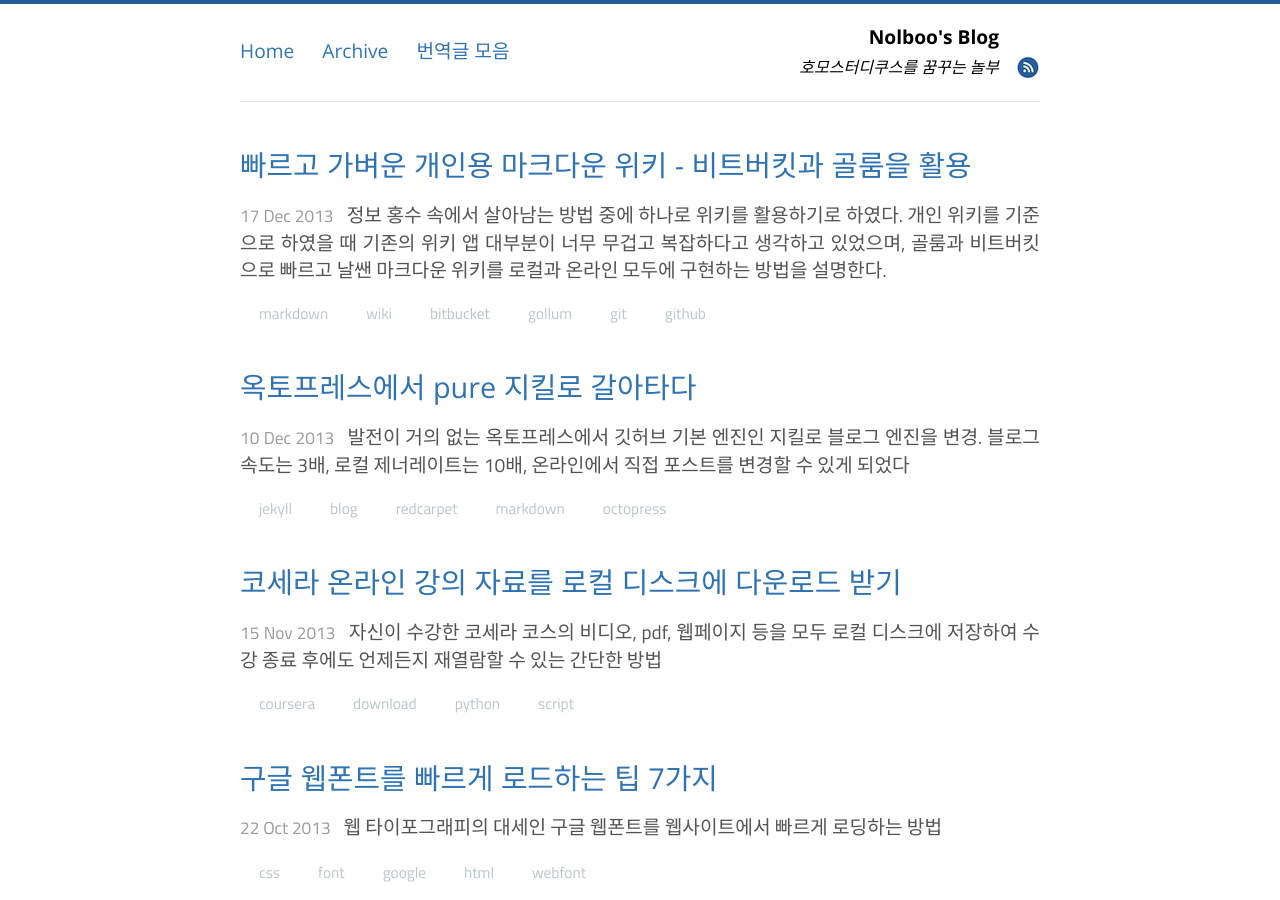
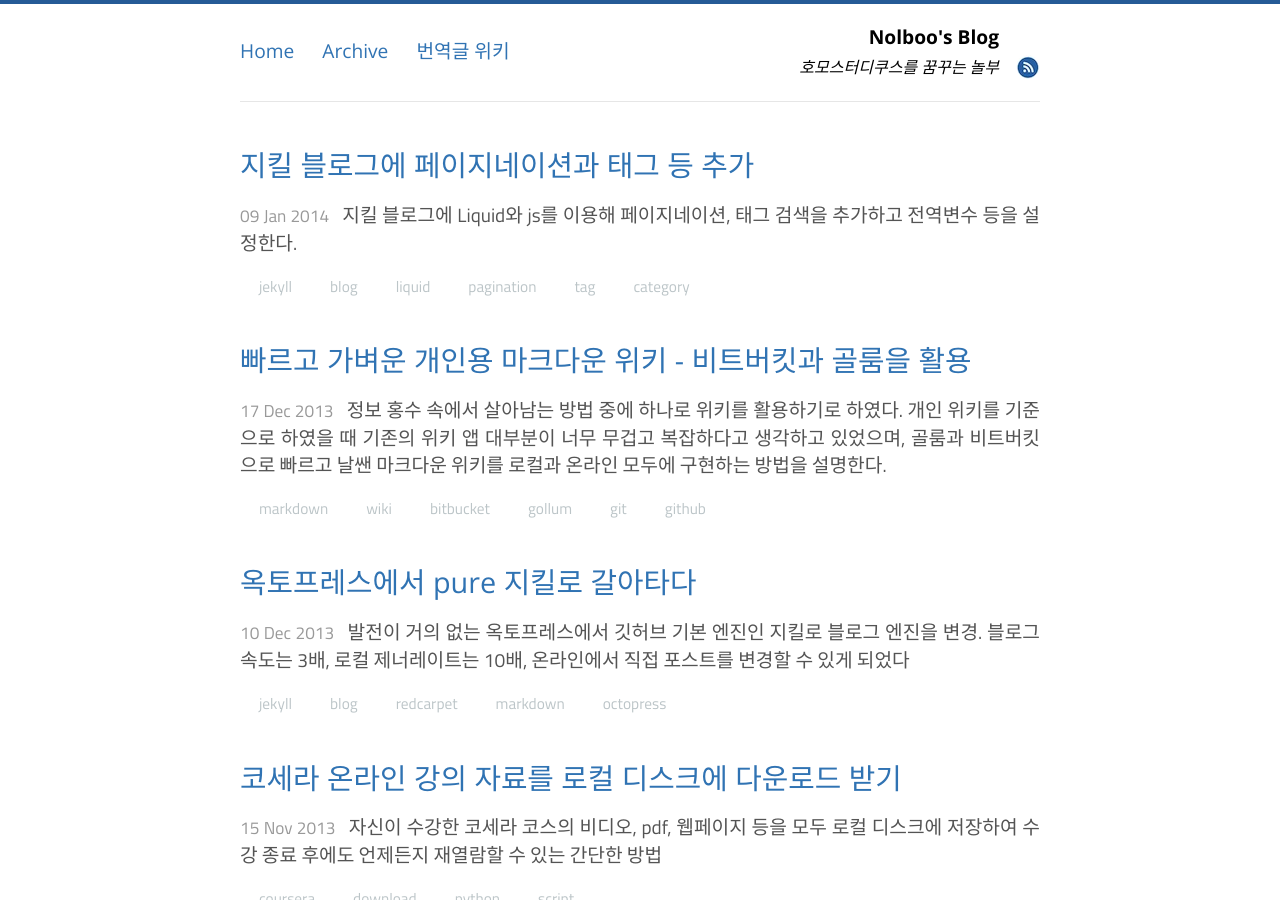
Before and after one commit to nolboo/nolboo.github.io, a Jekyll site: the page built from index.html, in a window 1280 px wide and 900 px high. Built offline with Jekyll 4.4.1, drawn with Linux system fonts in a browser that asks for light colours; Markdown is read by kramdown in place of the engine named in the settings; the list of posts is cut into pages by our own code; some of the changed text lies outside the part shown.

Commit message:
Post upgrade jekyll blog

````diff
--- a/_layouts/default.html
+++ b/_layouts/default.html
@@ -33,7 +33,7 @@
         <nav>
           <a class="{% if page.category == 'about' %} selected {% endif %}" href="/">Home</a>
           <a class="{% if page.category == 'blog' %} selected {% endif %}" href="/archive/">Archive</a>
-          <a class="{% if page.category == 'trans' %} selected {% endif %}" href="/trans/">번역글 모음</a>
+          <a class="{% if page.category == 'trans' %} selected {% endif %}" href="//github.com/nolboo/nolboo.github.io/wiki">번역글 위키</a>
         </nav>
         <div class="pull-right right logo">
           <div class="name">
--- /dev/null
+++ b/_posts/2014-01-09-upgrade-jekyll-github-blog.markdown
@@ -0,0 +1,141 @@
+---
+layout: post
+title: "지킬 블로그에 페이지네이션과 태그 등 추가"
+description: "지킬 블로그에 Liquid와 js를 이용해 페이지네이션, 태그 검색을 추가하고 전역변수 등을 설정한다."
+category: blog
+tags: [jekyll, blog, liquid, pagination, tag, category]
+---
+
+[블로그를 지킬로 변경](http://nolboo.github.io/blog/2013/12/10/change-to-jekyll/)하고 꼭 필요한 기능을 중심으로 서서히 진화시켜 나가고 있다. 그런데 어찌된 일인지 이 블로그 저장소를 스타하신 분이 88분, 포크하신 분이 9분, 와치하시는 분이 33분이나 된다. 덜덜;; 블로그 때문인지 번역글 위키 때문인지는 모르겠지만 둘다 열심히 해야한다는 생각은 마구마구 들었지만, 연말과 새해에 걸쳐 거의 한달간 심한 담걸림증과 감기로 글 하나도 제대로 쓰기 힘들었다 - 고 변명해본다. :-)
+
+며칠 전 깃허브는 [CDN 호스팅 속도를 더욱 높이고](https://github.com/blog/1715-faster-more-awesome-github-pages), [트래픽 분석](https://github.com/blog/1672-introducing-github-traffic-analytics)을 선보이는 등 발전을 거듭하고 있는 것 같다.
+
+블로그 기능 중 오늘까지 추가한 부분은 초기 화면의 페이지네이션, 태그 검색, 소셜 전역 변수 등이다. 거의 다른 분들의 글이나 공식문서 등을 참고하여 내 블로그에 맞도록 고쳤기 때문에 여기선 과정을 중심으로 간략히 설명한다.
+
+### [Liquid Template System](https://github.com/Shopify/liquid)
+
+지킬은 다른 정적사이트 제러레이터와 마찬가지로 두 개의 중괄호로 변수를 표현하는 템플릿 시스템을 사용한다. 예를 들어 `site.name`을 두 개의 중괄호로 감싸면 웹사이트 이름을 출력한다는 식이다.
+
+지킬은 Shopify가 만든 Liquid 템플릿 시스템을 사용하고 있으며, (역사가 오래되어서) 많이 쓰이고 있는 [Mustache.js](http://mustache.github.io/)나 이를 확장하여 최근 각광받고 있는 [Handlebars.js](http://handlebarsjs.com/)와 같은 템플릿 라이브러리와 유사하다.
+
+지킬은 세 개의 주요 글로벌 변수를 가진다 : `site`, `page`, `content`.
+
+`site` 변수의 값은 환경설정 화일인 `_config.yml`에 지정한다. `_config.yml` 화일의 `name` 필드는 `site.name` 형식으로 가져올 수 있다. 마친가지로 각 페이지의 front matter에서도 가져올 수 있다. 중괄호로 감싼 `page.title`는 페이지 front matter의 `title` 필드 값을 가져온다.
+
+자세한 설명은 [Liquid for Designers](https://github.com/Shopify/liquid/wiki/Liquid-for-Designers)를 읽어보면 된다. 리퀴드가 작동하는 방법을 이해해야 지킬을 마스터할 수 있다고하니 계속 배울 예정이다.
+
+## 초기 화면 [페이지네이션](http://jekyllrb.com/docs/pagination/) - [한글](http://svperstarz.github.io/jekyll-docs-ko/docs/pagination/)
+
+페이지네이션을 활성화하기 위해 `_config.yml`에 다음을 추가한다.
+
+    paginate: 10
+
+위 설정값은 페이지 당 10개의 포스트를 보여준다. 숫자값은 변경할 수 있다.
+
+이제 지킬의 `paginator` 글로벌 변수를 적용해보자. 단, `paginator`는 홈페이지(`index.html`)에서만 작동한다.
+
+이전에는 사이트의 모든 포스트를 나타내는 `site.posts`를 사용하였지만 이젠 `_config.yml`의 `paginate`의 값에 따라 포스트 개수를 나누어서 나타내는 `paginator.posts`를 사용한다.
+
+`paginator` 글로벌 변수는 `previous_page`와 `next_page` 속성을 가진다. `total_pages`는 모든 블로그 포스트를 보여주는 데 필요한 페이지의 총수이다. 예를 들어 26개의 블로그 포스트가 있고 페이지 당 10 포스트라면, `paginator.total_pages`는 3이다.
+
+[지킬 페이지네이션 문서](http://jekyllrb.com/docs/pagination/)([한글](http://svperstarz.github.io/jekyll-docs-ko/docs/pagination/))에서 추천하는 방법을 따르되 페이지네이션 링크는 두번째 예시를 취한다. `div` `ul` 형식으로 변환하고, 적절한 css 클래스를 적용한 `index.html`은 다음과 같다.
+
+```html
+{% raw  %}
+<section>
+  <ul class="posts">
+    <!-- This loops through the paginated posts -->
+    {% for post in paginator.posts %}
+      <li>
+        <h2>
+          <a href="{{ post.url }}">{{ post.title }}</a>
+        </h2>
+        <p>
+          <span class="date">{{ post.date | date_to_string }}</span>
+          <span class="description">{{ post.description }}</span>
+        </p>
+        <ul class="tags cf">
+          {% for tag in post.tags %}
+          <li><a href="/search/?tags={{ tag }}">{{ tag | downcase }}</a></li>
+          {% endfor %}
+        </ul>
+      </li>
+    {% endfor %}
+  </ul>
+
+  <!-- Pagination links -->
+  <ul class="pagination clearfix">
+    {% if paginator.previous_page %}
+      {% if paginator.previous_page == 1 %}
+      <li><a href="/">Prev</a></li>
+      {% else %}
+      <li><a href="/page{{ paginator.previous_page }}">Prev</a></li>
+      {% endif %}
+    {% else %}
+    <li><span class="disabled">Prev</span></li>
+    {% endif %}
+    {% if paginator.page == 1 %}
+    <li><span class="active">1</span></li>
+    {% else %}
+    <li><a href="/">1</a></li>
+    {% endif %}
+    {% for count in (2..paginator.total_pages) %}
+      {% if count == paginator.page %}
+      <li><span class="active">{{ count }}</span></li>
+      {% else %}
+      <li><a href="/page{{ count }}">{{ count }}</a></li>
+      {% endif %}
+    {% endfor %}
+    {% if paginator.next_page %}
+    <li><a href="/page{{ paginator.next_page }}">Next</a></li>
+    {% else %}
+    <li><span class="disabled">Next</span></li>
+    {% endif %}
+  </ul>
+</section>>
+{% endraw %}
+```
+
+## 검색
+
+### 태그와 카테고리
+
+포스트의 분류를 위해 태그를 사용하기로 하였다. 지킬의 `pretty` 퍼머링크 모드에선 카테고리를 별도의 페이지로 만들기 때문에 블로그의 소스 디렉토리가 산만해질 위험이 있어 카테고리는 조금 신중하게 사용하려고 한다. 검색해보니 간단하고 딱 원하는대로 구현한 [포스트](http://alexpearce.me/2012/04/simple-jekyll-searching/)가 있어서 따라해 보았다.
+
+아래와 같은 순서로 구현하는 것을 설명해 놓았는데:
+
+1. `search.json`과 `post.json`을 만들어 각 포스트의 태그를 포함하는 일종의 데이타베이스 역할을 하는 화일을 만다.
+2. 각 태그 검색의 결과 페이지인 `search.html`을 만든다.
+3. 필요한 자바스크립트를 적용한다.
+
+단, 내 블로그는 `pretty` 퍼머링크 모드를 사용하므로, 자바스크립트의 `/search.html?tags=` 부분을 `/search/?tags=`로 변경해야 한다.
+
+* 태그와 관련된 CSS를 조절하여 좋아하던 미니멀리즘식으로 CSS 스타일링하였다.
+* **여러 단어로 이루어진 태그에서는 제대로 작동하지 않으므로 한 단어의 태그만 사용하거나 `-` 등으로 단어를 연결해야 한다.**
+* 참조 링크 : [Simple Jekyll Searching](http://alexpearce.me/2012/04/simple-jekyll-searching/)
+
+### 풀텍스트 검색
+
+워낙 정보를 쌓아놓는 성격이어서 풀텍스트 검색을 좋아하지만, 지킬의 검색 인덱스 생성 방식이 첫 영문자 두 개의 JSON을 생성하는 방법이라 한글이 지원되지 않는다. 몇 개의 글을 읽어보고 대충 적용해 보았으나 대부분이 플러그인 방식이라서 깃허브의 `safe` 모드에선 작동되지 않는다. 이 블로그는 아직 포스트 수도 많지 않으니, 태그 검색만을 적용하고 풀텍스트 검색은 일단 보류하기로 하였다. 블로그를 내가 사용하는 on-the-fly 방식이 아닌 제너레이트한 후에 깃허브나 다른 호스팅에 올리는 것을 선호하는 분들을 위해 링크만 남겨놓는다.
+
+* [아주 빠른 필터링 검색](http://jzhang.io/add-search-to-jekyll)이나 페이지네이션에선 동작하지 않는다니 `archive` 페이지에 구현할까 망설인 것.
+* [일종의 인스턴트 검색](http://christian-fei.com/simple-jekyll-search-jquery-plugin/)
+* [반응형 풀텍스트 검색](http://www.marran.com/tech/jquery-full-text-indexing-on-jekyll/)
+* [Lunr 적용](http://dreamand.me/web/fulltext-search-at-jekyll-site/)
+* [Lunr 적용2](https://github.com/slashdotdash/jekyll-lunr-js-search)
+
+## 소셜 전역 변수
+
+트위터 계정과 같은 새로운 전역 변수를 만들려면, `_config.yml` 화일에 다음과 같이 YAML을 추가하면 된다.
+
+```
+author:
+    twitter: n0lb00
+    github: nolboo
+```
+
+이제 `site.author.twitter` 리퀴드 태그로 트위터 계정을 접근할 수 있다.
+
+오늘은 여기까지입니다. 이 글을 보시는 모든 분들께
+
+<mark>새해 복 많이 받으시길 바랍니다!!</mark>
--- a/index.html
+++ b/index.html
@@ -54,5 +54,4 @@ description: 호모스터디쿠스를 꿈꾸는 놀부
     <li><span class="disabled">Next</span></li>
     {% endif %}
   </ul>
-
-</section>>
+</section>
````
Also changed, not shown: css/site.css (+17 -5 lines).
